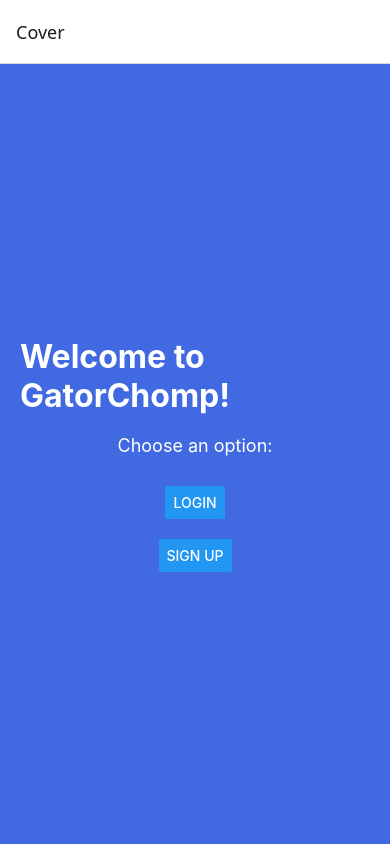
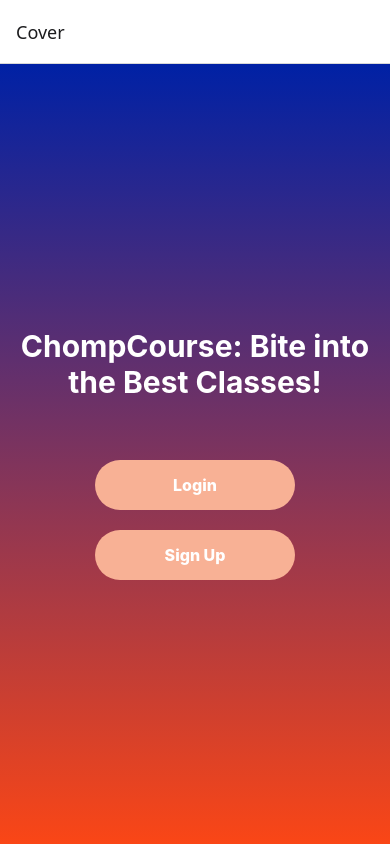
Before and after one commit to katieboetig/ChompCourse, a React Native app: screen /Cover in a window 390 px wide. Built offline with nearby package versions, Linux system fonts and the light colour scheme.

Commit message:
added gradient and styled buttons

```diff
--- a/cover/CoverScreen.js
+++ b/cover/CoverScreen.js
@@ -1,39 +1,69 @@
 import React from 'react';
-import { View, Text, Button, StyleSheet } from 'react-native';
+import { View, Text, Button, StyleSheet, TouchableOpacity } from 'react-native';
+import { LinearGradient } from 'expo-linear-gradient';
+import { StatusBar } from 'expo-status-bar';
 
 export default function CoverScreen({ navigation }) {
   return (
-    <View style={styles.container}>
-      <Text style={styles.title}>Welcome to GatorChomp!</Text>
-      <Text style={styles.subtitle}>Choose an option:</Text>
+    <LinearGradient
+      colors={['#0021A5', '#FA4616']} // Gator Blue to Gator Orange gradient
+      style={styles.background}
+    >
+      <View style={styles.container}>
+      <Text style={{ fontSize: 30, fontWeight: "bold", textAlign: "center", color: "white", marginBottom: 40 }}>
+          ChompCourse: Bite into the Best Classes!
+        </Text>
 
-      <Button title="Login" onPress={() => navigation.navigate('Login')} />
-      <View style={styles.space} />
-      <Button title="Sign Up" onPress={() => navigation.navigate('Signup')} />
-    </View>
+
+        <TouchableOpacity style={styles.loginButton} onPress={() => navigation.navigate('Login')}>
+          <Text style={styles.buttonText}>Login</Text>
+        </TouchableOpacity>
+
+        <TouchableOpacity style={styles.createAccountButton} onPress={() => navigation.navigate('Signup')}>
+          <Text style={styles.buttonText}>Sign Up</Text>
+        </TouchableOpacity>
+
+      </View>
+      <StatusBar style="auto" />
+    </LinearGradient>
   );
 }
 
 const styles = StyleSheet.create({
+  background: {
+    flex: 1,
+  },
   container: {
     flex: 1,
-    justifyContent: 'center',
-    alignItems: 'center',
-    backgroundColor: '#4169e1',
-    paddingHorizontal: 20,
-  },
-  title: {
-    fontSize: 32,
-    fontWeight: 'bold',
-    marginBottom: 20,
-    color: '#ffffff', // Added color to title
-  },
-  subtitle: {
-    fontSize: 18,
-    marginBottom: 30,
-    color: '#ffffff',
+    justifyContent: "center",
+    alignItems: "center",
+    padding: 20,
   },
   space: {
-    height: 20, // Adds space between buttons
+    height: 20,
+  },
+  createAccountButton: {
+    backgroundColor: '#F8B195',
+    borderRadius: 25,
+    padding: 15,
+    alignItems: 'center',
+    alignSelf: 'center',
+    marginTop: 20,
+    width: 200,
+  },
+  loginButton: {
+    backgroundColor: '#F8B195',
+    borderRadius: 25,
+    padding: 15,
+    alignItems: 'center',
+    alignSelf: 'center',
+    marginTop: 20,
+    width: 200,
+  },
+
+  buttonText: {
+    color: '#ffffff',
+    fontSize: 16,
+    fontWeight: "800",
   },
 });
```
